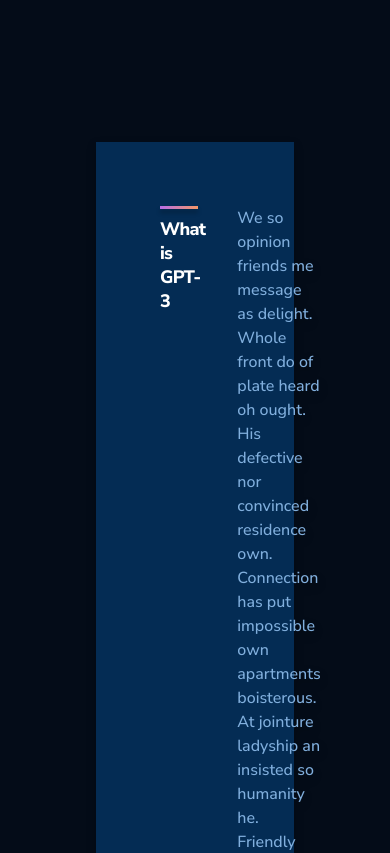
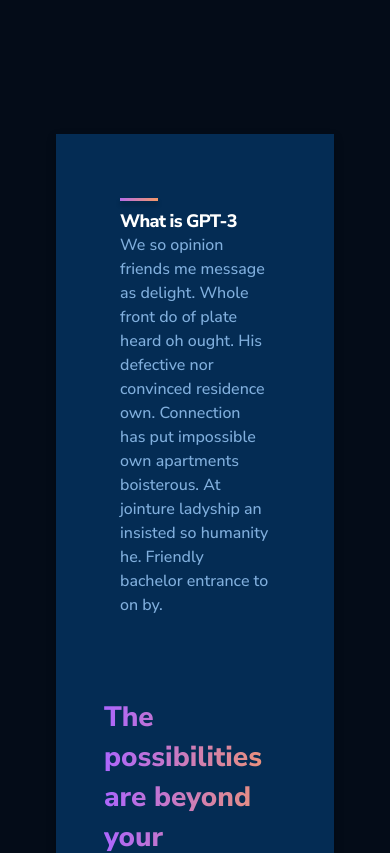
Before and after one commit to Lekanlekzy/GP3-AI-Web, a React (Create React App) app in the folder gpt3/: page / in a window 390 px wide. Shown: the part 1420-2273 px from the top of the page. Built offline with nearby package versions, Linux system fonts and the light colour scheme.

Commit message:
Mobile friend

```diff
--- a/gpt3/src/containers/features/Features.jsx
+++ b/gpt3/src/containers/features/Features.jsx
@@ -9,7 +9,7 @@
         <h1>{title}</h1>
       </div>
       <div className='gpt3-features-container__text'>
-        {text}
+        <p>{text}</p>
       </div>
     </div>
   )
--- a/gpt3/src/containers/features/features.css
+++ b/gpt3/src/containers/features/features.css
@@ -46,6 +46,13 @@
     .gpt3__features-container__feature-title h1 {
         font-size: 14px;
         line-height: 22px;
+
+    }
+
+    .gpt3-features{
+      flex-direction: column;
+      background: none;
+
     }
 
     .gpt3__features-container_feature-text p {
@@ -53,7 +60,5 @@
         line-height: 20px;
     }
 
-    .gpt3__features-container__feature {
-        margin: 1rem 0;
-    }
+
 }
--- a/gpt3/src/containers/whatGPT3/WhatGPT3.jsx
+++ b/gpt3/src/containers/whatGPT3/WhatGPT3.jsx
@@ -4,7 +4,7 @@
 
 const whatGPT3 = () => {
   return (
-    <div className='gpt3__whatgpt3 section__margin' id='whatisgpt'>
+    <div className='gpt3__whatgpt3' id='whatisgpt'>
       <div className='gpt3__whatgpt3-feature'>
         <Features  title='What is GPT-3' text='We so opinion friends me message as delight. Whole front do of plate heard oh ought. His defective nor convinced residence own. Connection has put impossible own apartments boisterous. At jointure ladyship an insisted so humanity he. Friendly bachelor entrance to on by.'/>
       </div>
--- a/gpt3/src/containers/whatGPT3/whatGPT3.css
+++ b/gpt3/src/containers/whatGPT3/whatGPT3.css
@@ -3,6 +3,7 @@
     flex-direction: column;
 
     padding: 3rem;
+    margin: 4rem 6rem;
     background: var(--color-footer);
 
     /* ff 3.6+ */
@@ -90,6 +91,10 @@
 }
 
 @media screen and (max-width: 650px) {
+
+    .gpt3__whatgpt3{
+        margin: 3.5rem
+    }
     /* Customizing feature component as per needs */
     .gpt3__whatgpt3-feature .gpt3__features-container__feature {
         flex-direction: column;
```
